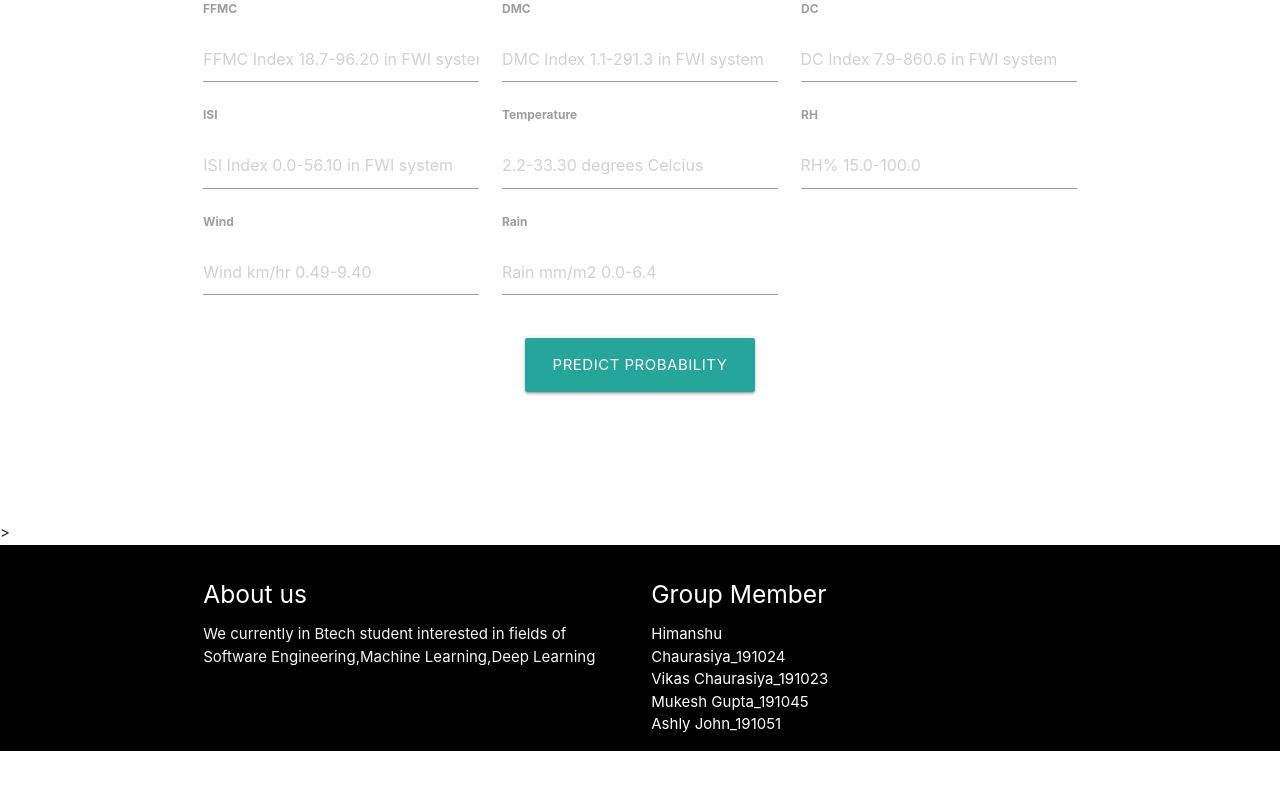
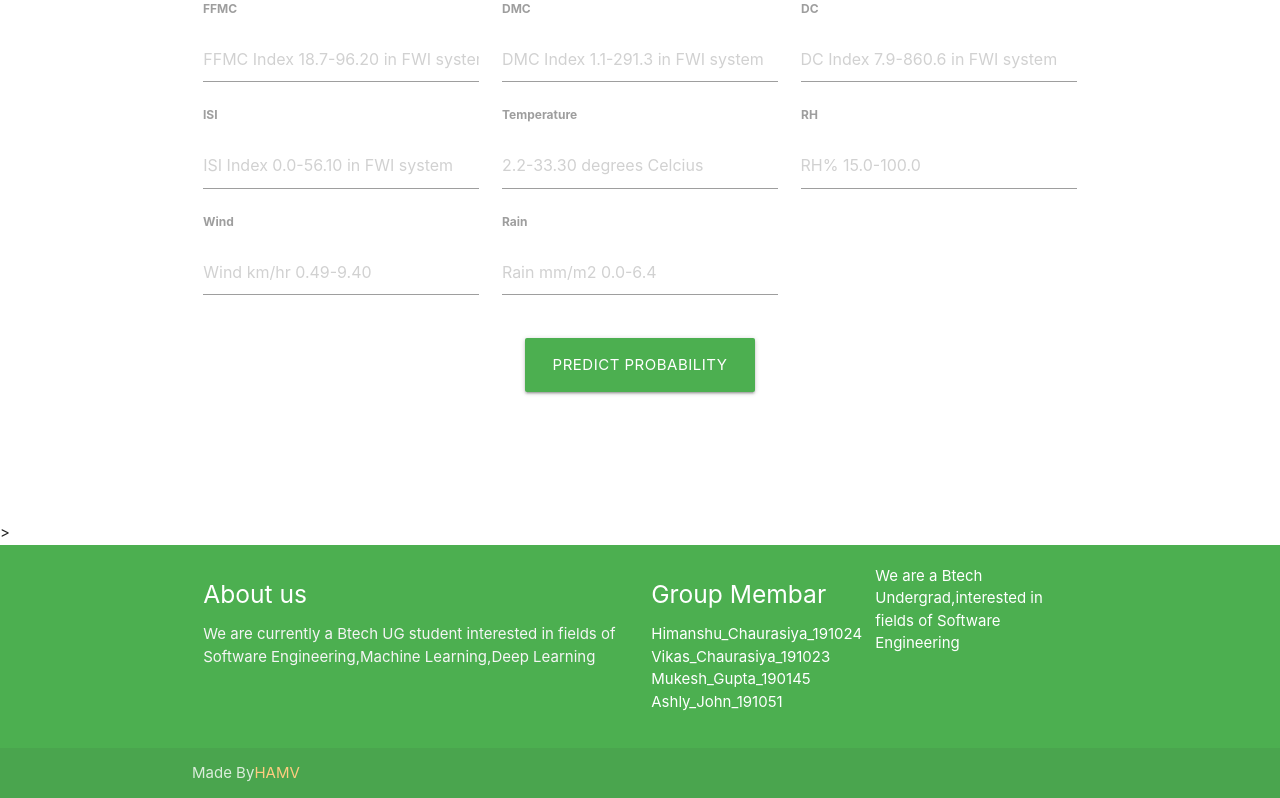
Before and after one commit to ADJ46/MLminiprj_Forest_fire_prediction_system, a Flask app: page / in a window 1280 px wide. Shown: the part 271-1069 px from the top of the page. Before the commit the page ends 1022 px from the top, so only its background shows below. Run offline with Flask 2, Linux system fonts and the light colour scheme; parts of the project's set-up code (start-up, migrations or seed data) failed here and were passed over; some libraries are stand-ins or nearby versions.

Commit message:
Update index.html

```diff
--- a/Forest-Fire-Prediction/templates/index.html
+++ b/Forest-Fire-Prediction/templates/index.html
@@ -15,7 +15,7 @@
   <div class="section no-pad-bot" id="index-banner">
     <div class="container">
       <br><br>
-      <h1 class="header center text-danger">Forest Fire Prevention</h1>
+      <h1 class="header center  Red">Forest Fire Prevention</h1>
       <div class="row center">
         <h5 class="header col s12 light">Predict the probability of Forest-Fire Occurence
         <br>
@@ -25,43 +25,43 @@
     <div class="row">
     <form action='/predict' method="post" class="col s12">
       <div class="row">
-        <div class="input-field col  s4">
-          <label for="first_name"><b class="text-danger">FFMC</b></label>
+        <div class="input-field col s4">
+          <label for="first_name"><b>FFMC</b></label>
           <br>
           <input placeholder="FFMC Index 18.7-96.20 in FWI system" name="FFMC" id="last_name" type="text" class="validate">
         </div>
         <div class="input-field col s4">
-          <label for="last_name"><b class="text-danger">DMC</b></label>
+          <label for="last_name"><b>DMC</b></label>
           <br>
           <input id="last_name" name="DMC" placeholder="DMC Index 1.1-291.3 in FWI system"  type="text" class="validate">
         </div>
         <div class="input-field col s4">
-          <label for="last_name"><b class="text-danger">DC</b></label>
+          <label for="last_name"><b>DC</b></label>
           <br>
           <input id="last_name" name="DC" placeholder="DC Index 7.9-860.6 in FWI system"  type="text" class="validate">
         </div>
         <div class="input-field col s4">
-          <label for="last_name"><b class="text-danger">ISI</b></label>
+          <label for="last_name"><b>ISI</b></label>
           <br>
           <input id="last_name" name="ISI" placeholder="ISI Index 0.0-56.10 in FWI system"  type="text" class="validate">
         </div>
         <div class="input-field col s4">
-          <label for="last_name"><b class="text-danger">Temperature</b></label>
+          <label for="last_name"><b>Temperature</b></label>
           <br>
           <input id="last_name" name="Temperature" placeholder="2.2-33.30 degrees Celcius"  type="text" class="validate">
         </div>
         <div class="input-field col s4">
-          <label for="_name"><b class="text-danger">RH</b></label>
+          <label for="_name"><b>RH</b></label>
           <br>
           <input id="_name" name="RH%" placeholder="RH% 15.0-100.0" type="text" class="validate">
         </div>
         <div class="input-field col s4">
-          <label for="_name"><b class="text-danger">Wind</b></label>
+          <label for="_name"><b>Wind</b></label>
           <br>
           <input id="_name" name="Wind km/hr" placeholder="Wind km/hr 0.49-9.40" type="text" class="validate">
         </div>
         <div class="input-field col s4">
-          <label for="_name"><b class="text-danger">Rain</b></label>
+          <label for="_name"><b>Rain</b></label>
           <br>
           <input id="_name" name="Rain" placeholder="Rain mm/m2 0.0-6.4" type="text" class="validate">
         </div>
@@ -69,12 +69,12 @@
 
       <div class="row center">
 
-          <button type="submit" class="btn-large waves-effect waves-light  btn-danger">Predict Probability</button>
+          <button type="submit" class="btn-large waves-effect waves-light green">Predict Probability</button>
       </div>
     </form>
       </div>
 
-      <br>
+      <br class="pred" >
         {{pred}}<br>
 
     </div>
@@ -85,28 +85,32 @@
   </div>
   </div>>
 
-  <footer class="page-footer black ">
+  <footer class="page-footer green">
     <div class="container">
       <div class="row">
         <div class="col l6 s12">
           <h5 class="white-text">About us</h5>
-          <p class="grey-text text-lighten-4">We currently in Btech student interested in fields of Software Engineering,Machine Learning,Deep Learning</p>
+          <p class="grey-text text-lighten-4">We are currently a Btech UG student interested in fields of Software Engineering,Machine Learning,Deep Learning</p>
 
 
         </div>
         <div class="col l3 s12">
-          <h5 class="white-text">Group Member</h5>
+          <h5 class="white-text">Group Membar</h5>
           <ul>
-            <li class="white-text">Himanshu Chaurasiya_191024</li>
-            <li class="white-text">Vikas Chaurasiya_191023</li>
-            <li class="white-text">Mukesh Gupta_191045</li>
-            <li class="white-text">Ashly John_191051</li>
+            <li><a class="white-text">Himanshu_Chaurasiya_191024</a></li>
+            <li><a class="white-text" >Vikas_Chaurasiya_191023</a></li>
+            <li><a class="white-text" >Mukesh_Gupta_190145</a></li>
+            <li><a class="white-text" >Ashly_John_191051</a></li>
           </ul>
         </div>
-
+        <div class="col l3 s12"> We are a Btech Undergrad,interested in fields of Software Engineering </div>
       </div>
     </div>
-
+    <div class="footer-copyright">
+      <div class="container">
+      Made By<a class="orange-text text-lighten-3" href="http://materializecss.com">HAMV</a>
+      </div>
+    </div>
   </footer>
 
 
```
